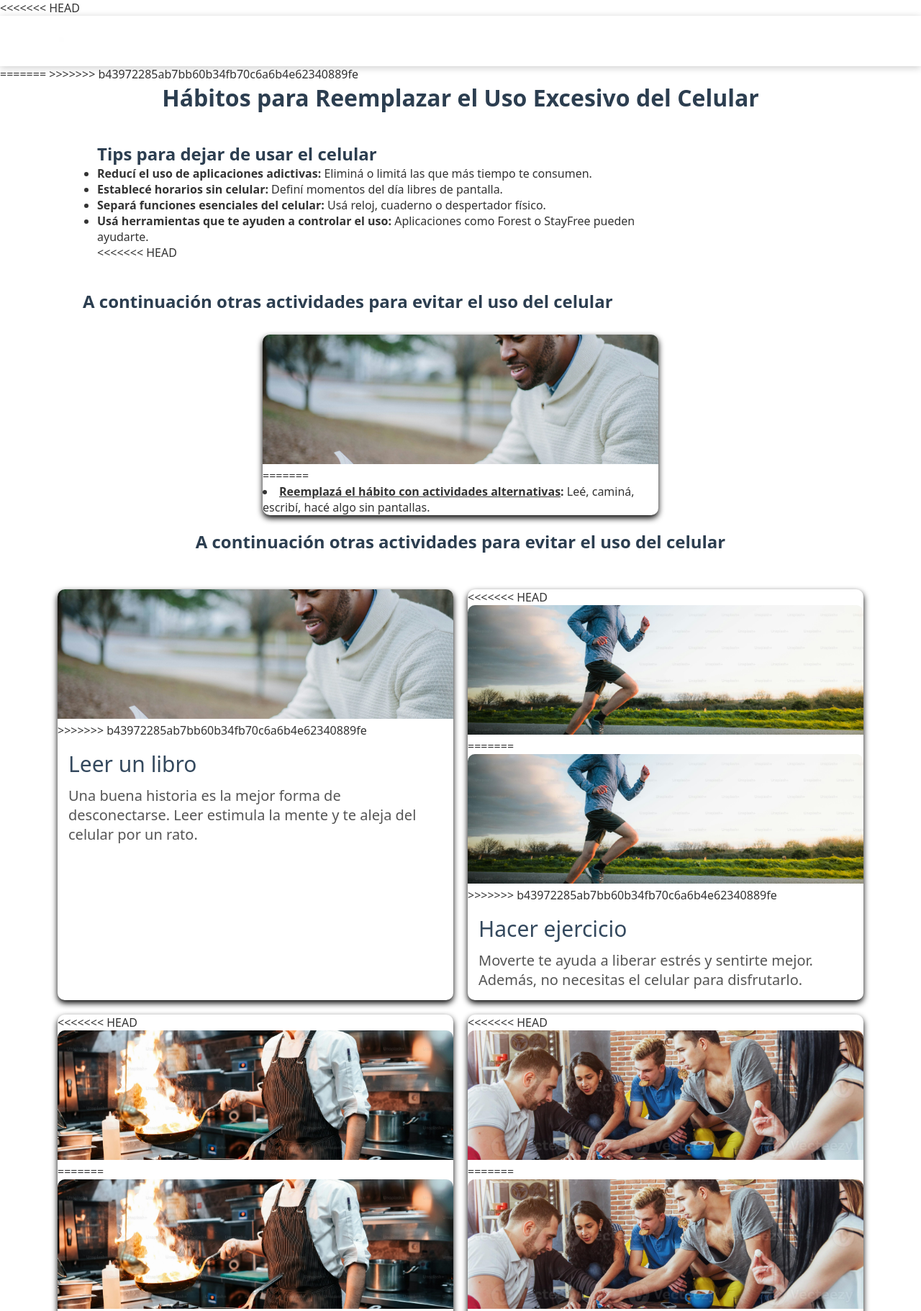
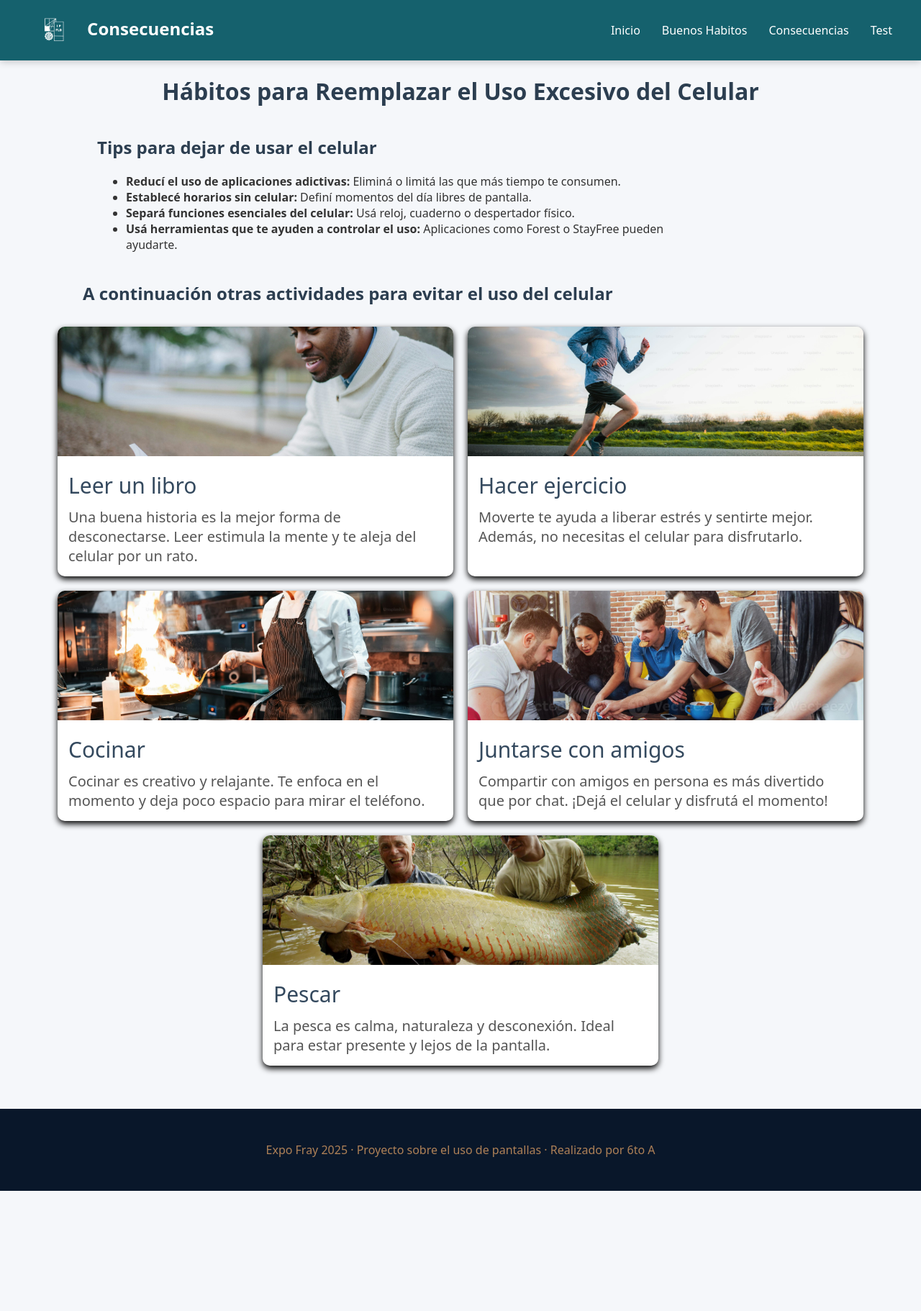
Before and after one commit to lorenzodriva/proyecto-expo, a plain HTML site: page buenos-habitos.html in a window 1280 px wide. Shown: the top 1822 px of the page at 72% size. After the commit the page ends 1655 px from the top, so only its background shows below. Drawn offline with Linux system fonts and the light colour scheme.

Commit message:
Correccion CSS de buenos-habitos - Resolucion de conflictos

```diff
--- a/buenos-habitos.html
+++ b/buenos-habitos.html
@@ -4,7 +4,6 @@
   <meta charset="UTF-8" />
   <meta name="viewport" content="width=device-width, initial-scale=1" />
   <title>Reemplaza el Uso Excesivo del Celular</title>
-<<<<<<< HEAD
   <link rel="stylesheet" href="./styles/buenos-habitos.css" />
 </head>
 <body>
@@ -21,11 +20,6 @@
         </div>
     </nav>
 
-=======
-  <link rel="stylesheet" href="styles.css" />
-</head>
-<body>
->>>>>>> b43972285ab7bb60b34fb70c6a6b4e62340889fe
   <h1>Hábitos para Reemplazar el Uso Excesivo del Celular</h1>
 
   <div class="tips-section">
@@ -35,7 +29,6 @@
       <li><strong>Establecé horarios sin celular:</strong> Definí momentos del día libres de pantalla.</li>
       <li><strong>Separá funciones esenciales del celular:</strong> Usá reloj, cuaderno o despertador físico.</li>
       <li><strong>Usá herramientas que te ayuden a controlar el uso:</strong> Aplicaciones como Forest o StayFree pueden ayudarte.</li>
-<<<<<<< HEAD
     </ul>
   </div>
 
@@ -44,17 +37,6 @@
   <div class="card-container">
     <div class="card">
       <img src="./src/unnegroleyendoquelocura.jpg" alt="Leer un libro">
-=======
-      <li><strong><a href="actividades.html" target="_blank">Reemplazá el hábito con actividades alternativas</a>:</strong> Leé, caminá, escribí, hacé algo sin pantallas.</li>
-    </ul>
-  </div>
-
-  <h2>A continuación otras actividades para evitar el uso del celular</h2>
-
-  <div class="card-container">
-    <div class="card">
-      <img src="unnegroleyendoquelocura.jpg" alt="Leer un libro">
->>>>>>> b43972285ab7bb60b34fb70c6a6b4e62340889fe
       <div class="card-content">
         <div class="card-title">Leer un libro</div>
         <div class="card-text">Una buena historia es la mejor forma de desconectarse. Leer estimula la mente y te aleja del celular por un rato.</div>
@@ -62,11 +44,7 @@
     </div>
 
     <div class="card">
-<<<<<<< HEAD
       <img src="./src/outdoorboys.jpg" alt="Hacer ejercicio">
-=======
-      <img src="outdoorboys.jpg" alt="Hacer ejercicio">
->>>>>>> b43972285ab7bb60b34fb70c6a6b4e62340889fe
       <div class="card-content">
         <div class="card-title">Hacer ejercicio</div>
         <div class="card-text">Moverte te ayuda a liberar estrés y sentirte mejor. Además, no necesitas el celular para disfrutarlo.</div>
@@ -74,11 +52,7 @@
     </div>
 
     <div class="card">
-<<<<<<< HEAD
       <img src="./src/cooking.jpg" alt="Cocinar">
-=======
-      <img src="cooking.jpg" alt="Cocinar">
->>>>>>> b43972285ab7bb60b34fb70c6a6b4e62340889fe
       <div class="card-content">
         <div class="card-title">Cocinar</div>
         <div class="card-text">Cocinar es creativo y relajante. Te enfoca en el momento y deja poco espacio para mirar el teléfono.</div>
@@ -86,11 +60,7 @@
     </div>
 
     <div class="card">
-<<<<<<< HEAD
       <img src="./src/ftjuego.jpg" alt="Juntarse con amigos">
-=======
-      <img src="ftjuego.jpg" alt="Juntarse con amigos">
->>>>>>> b43972285ab7bb60b34fb70c6a6b4e62340889fe
       <div class="card-content">
         <div class="card-title">Juntarse con amigos</div>
         <div class="card-text">Compartir con amigos en persona es más divertido que por chat. ¡Dejá el celular y disfrutá el momento!</div>
@@ -98,23 +68,16 @@
     </div>
 
     <div class="card">
-<<<<<<< HEAD
       <img src="./src/pescagod.jpg" alt="Pescar">
-=======
-      <img src="pescagod.jpg" alt="Pescar">
->>>>>>> b43972285ab7bb60b34fb70c6a6b4e62340889fe
       <div class="card-content">
         <div class="card-title">Pescar</div>
         <div class="card-text">La pesca es calma, naturaleza y desconexión. Ideal para estar presente y lejos de la pantalla.</div>
       </div>
     </div>
   </div>
-<<<<<<< HEAD
 
   <footer style="background-color:#09172a;color:#ae8157;text-align:center;padding:30px 0;margin-top:60px; z-index: 100;">
         <p>Expo Fray 2025 · Proyecto sobre el uso de pantallas · Realizado por 6to A</p>
     </footer>
-=======
->>>>>>> b43972285ab7bb60b34fb70c6a6b4e62340889fe
 </body>
 </html>
--- a/styles/buenos-habitos.css
+++ b/styles/buenos-habitos.css
@@ -1,4 +1,3 @@
-<<<<<<< HEAD
 :root {
             --uwu: #15616d;
             --uwu-oscuro: #001524;
@@ -17,16 +16,10 @@
     text-shadow: 2px 2px 4px rgba(0,0,0,0.5);
 }
 
-=======
->>>>>>> b43972285ab7bb60b34fb70c6a6b4e62340889fe
 body {
   font-family: 'System-ui', System-ui;
   background-color: #f0f4f8;
   margin: 0;
-<<<<<<< HEAD
-=======
-  padding: 90px;
->>>>>>> b43972285ab7bb60b34fb70c6a6b4e62340889fe
 }
 
 h1 {
@@ -76,70 +69,6 @@ h1 {
   font-size: 20px;
   color: #555;
 }
-<<<<<<< HEAD
-nav {
-    background-color: var(--uwu);
-    padding: 15px 0;
-    position: sticky;
-    top: 0;
-    z-index: 100;
-    box-shadow: 0 2px 10px rgba(0,0,0,0.2);
-}
-
-.nav-container {
-    max-width: 1200px;
-    margin: 0 auto;
-    display: flex;
-    justify-content: space-between;
-    align-items: center;
-    padding: 0 20px;
-}
-
-.nav-logo {
-    color: white;
-    font-weight: bold;
-    font-size: 1.5rem;
-}
-
-.nav-links {
-    display: flex;
-    list-style: none;
-}
-
-.nav-links li {
-    margin-left: 30px;
-}
-
-.nav-links a {
-    color: #fff;
-    text-decoration: none;
-    font-weight: 500;
-    position: relative;
-    padding: 5px 0;
-    transition: color 0.3s;
-}
-
-.nav-container a {
-    text-decoration: none;
-}
-.nav-links a::after {
-    content: "";
-    position: absolute;
-    left: 0;
-    bottom: 0;
-    width: 0;
-    height: 2px;
-    background-color: #fff;
-    transition: width 0.3s ease;
-}
-
-.nav-links a:hover::after {
-    width: 100%;
-}
-
-.nav-links a:hover {
-    color: var(--owo-oscuro);
-}
 
 .tips-section {
     max-width: 800px;
@@ -154,8 +83,6 @@ h2{
 #title-actividades {
     margin: 40px 0 0 115px;
 }
-=======
->>>>>>> b43972285ab7bb60b34fb70c6a6b4e62340889fe
 /* copiar y pegar de aca */
 :root {
             --azul: #15616d;
@@ -167,13 +94,6 @@ h2{
             --ezequiel-oscuro: #09172a;
         }
 
-* {
-    margin: 0;
-    padding: 0;
-    box-sizing: border-box;
-    color: var(--colorkkdelprofe);
-    font-family: 'system-ui', sans-serif;
-}
 
 body {
     background-color: var(--juana);
```
